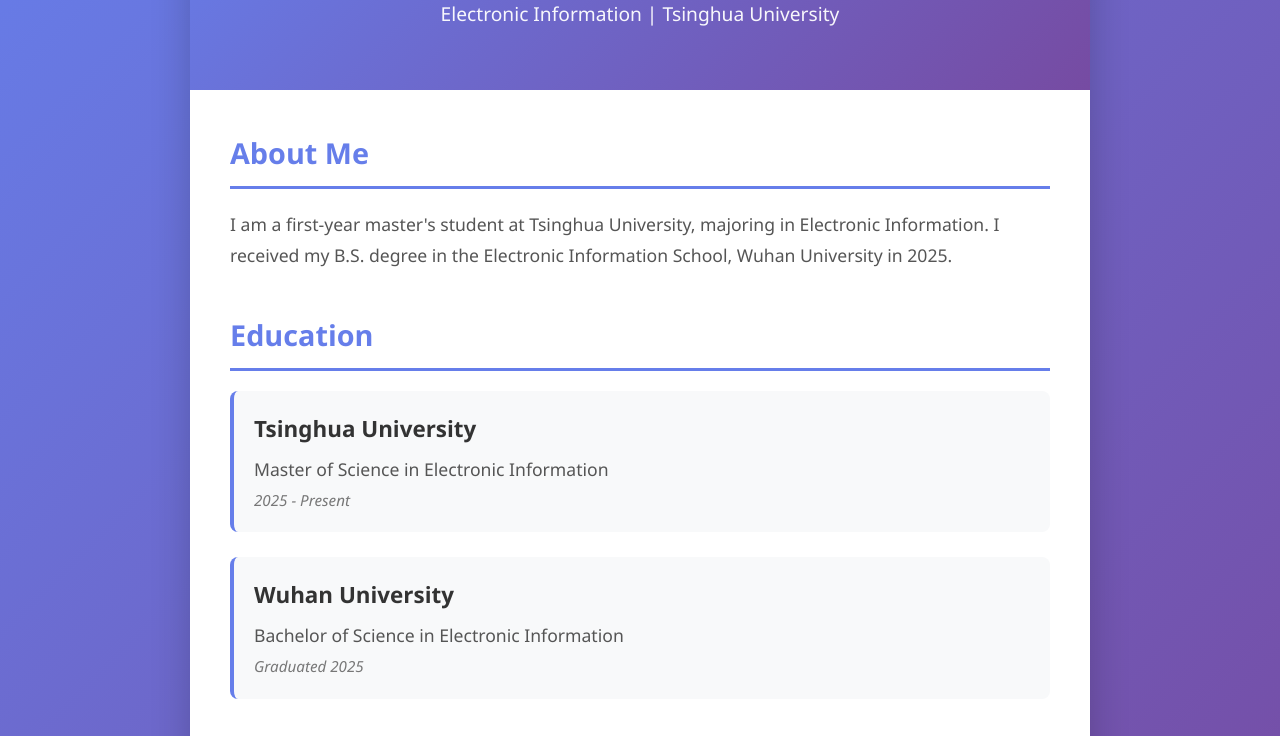
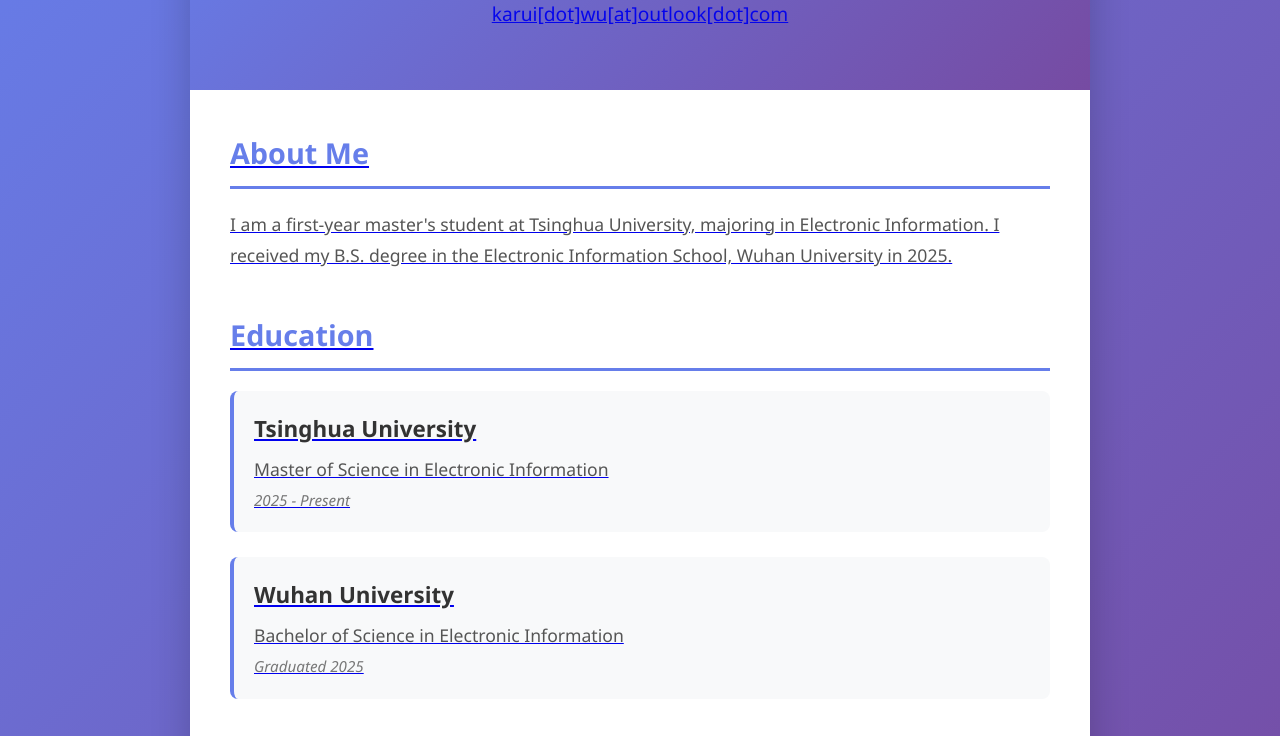
Before and after one commit to KaruiWHY/KaruiWHY.github.io, a plain HTML site: page index.html in a window 1280 px wide. Shown: the part 155-891 px from the top of the page. Drawn offline with Linux system fonts and the light colour scheme.

Commit message:
Change subtitle to email contact
Updated subtitle to include email contact information.

```diff
--- a/index.html
+++ b/index.html
@@ -11,7 +11,7 @@
     <div class="container">
         <header>
             <h1>WU Haoyang</h1>
-            <p class="subtitle">Electronic Information | Tsinghua University</p>
+            <p class="subtitle"><a href="mailto:karui.wu@outlook.com">karui[dot]wu[at]outlook[dot]com</p>
         </header>
 
         <main>
```
